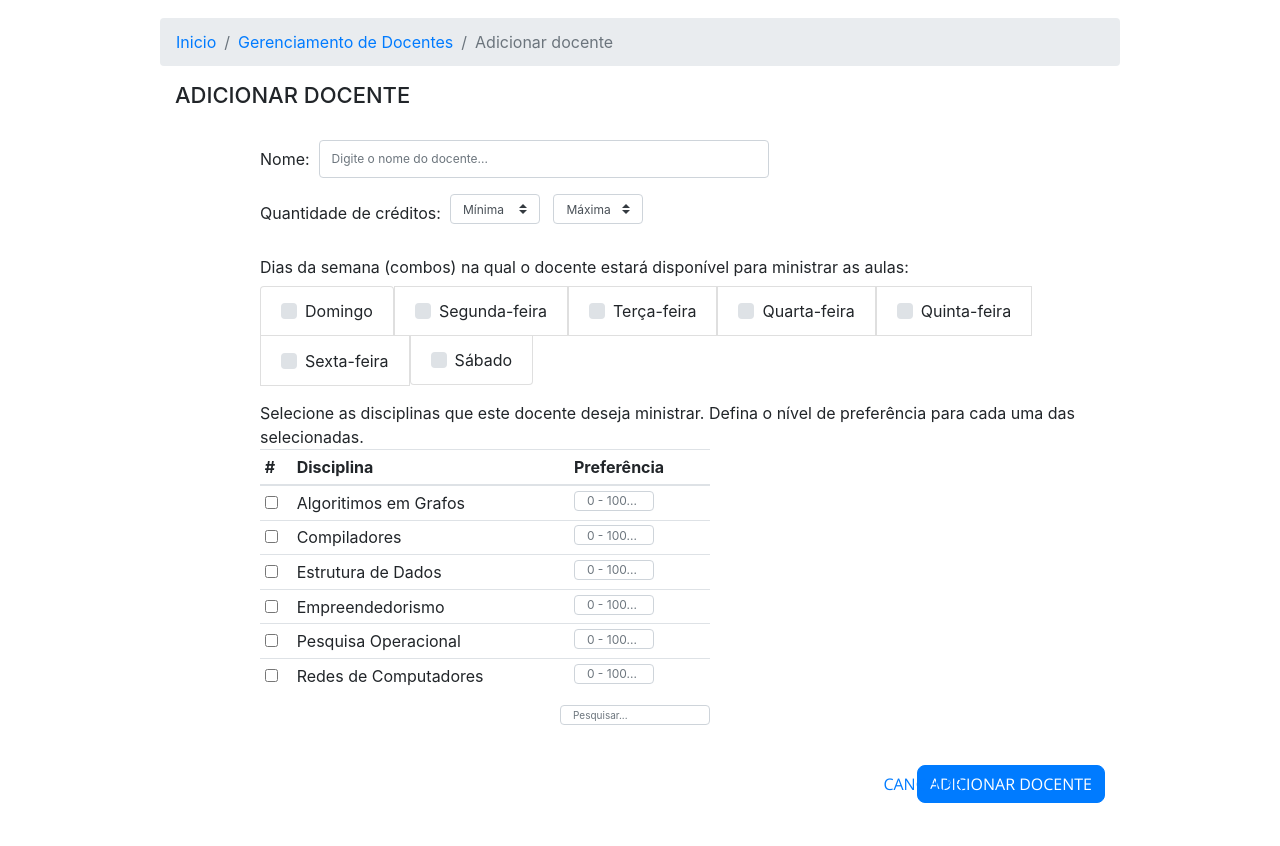
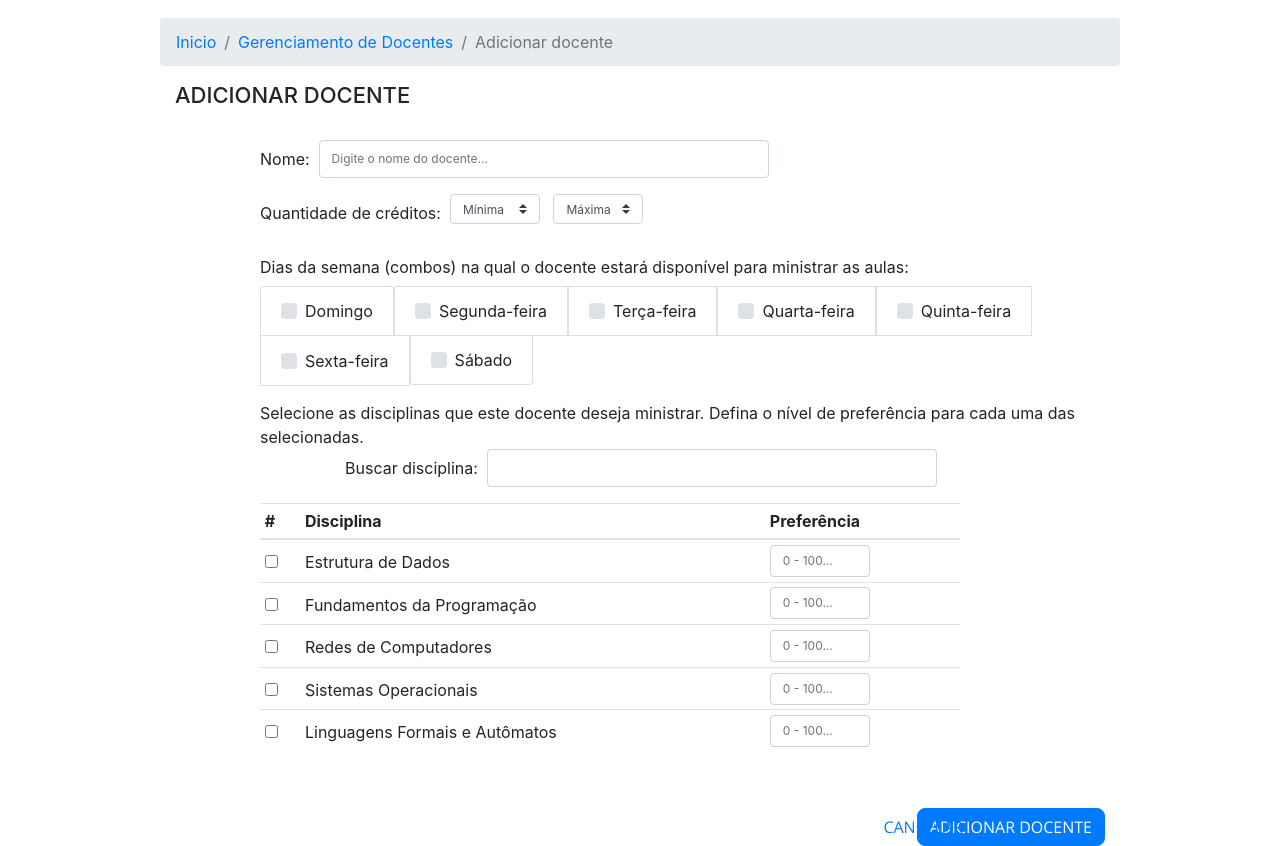
Before and after one commit to alex-felipe/ALOHA, a website with bundled scripts: page web/adicionar_docente.html in a window 1280 px wide. Shown: the part 63-909 px from the top of the page. Before the commit the page ends 866 px from the top, so only its background shows below. Built offline with nearby package versions, Linux system fonts and the light colour scheme.

Commit message:
Atualizações Gerais
Alterações de design nas telas de gerenciamento de docentes e adicionar docente

```diff
--- a/web/adicionar_docente.html
+++ b/web/adicionar_docente.html
@@ -167,7 +167,11 @@
 
         <div class="form-group row" style="padding-left: 100px;">
         Selecione as disciplinas que este docente deseja ministrar. Defina o nível de preferência para cada uma das selecionadas.<br/>
-        <table class="table table-sm" style="width: 450px;">
+        <div class="form-group row" style="padding-left: 100px;">
+          <label for="inputNome" class="col-form-label">Buscar disciplina: &nbsp;</label>
+          <input type="text" class="form-control" id="inputNome" style="font-size: 12px; width: 450px;" placeholder=""/>
+        </div>
+        <table class="table table-sm table-hover" style="width: 700px;">
               <thead>
                 <th>#</th>
                 <th>Disciplina</th>
@@ -175,45 +179,32 @@
               </thead>
               <tbody>
                 <tr>
-                  <td><div class="checkbox checkbox-success"><input type="checkbox" id="checkbox1" class="styled"></div></td>
-                  <td>Algoritimos em Grafos</td>
-                  <td><input type="text" class="form-control" placeholder="0 - 100..." style="font-size: 12px; width: 80px; height: 20px"></td>
+                <td style="padding-top: 10px;"><div class="checkbox checkbox-success" ><input type="checkbox" id="checkbox1" class="styled"><label></label></div></td>
+                  <td style="padding-top: 10px;">Estrutura de Dados</td>
+                  <td><input type="number" max="100" min="0" class="form-control" placeholder="0 - 100..." style="font-size: 12px; width: 100px;"></td>
                 </tr>
                 <tr>
-                  <td><div class="checkbox checkbox-success"><input type="checkbox" id="checkbox1" class="styled"><label></label></div></td>
-                  <td>Compiladores</td>
-                  <td><input type="text" class="form-control" placeholder="0 - 100..." style="font-size: 12px; width: 80px; height: 20px"></td>
+                <td style="padding-top: 10px;"><div class="checkbox checkbox-success" ><input type="checkbox" id="checkbox1" class="styled"><label></label></div></td>
+                  <td style="padding-top: 10px;">Fundamentos da Programação</td>
+                  <td><input type="number" max="100" min="0" class="form-control" placeholder="0 - 100..." style="font-size: 12px; width: 100px;"></td>
                 </tr>
                 <tr>
-                <td><div class="checkbox checkbox-success"><input type="checkbox" id="checkbox1" class="styled"><label></label></div></td>
-                  <td>Estrutura de Dados</td>
-                  <td><input type="text" class="form-control" placeholder="0 - 100..." style="font-size: 12px; width: 80px; height: 20px"></td>
+                <td style="padding-top: 10px;"><div class="checkbox checkbox-success" ><input type="checkbox" id="checkbox1" class="styled"><label></label></div></td>
+                  <td style="padding-top: 10px;">Redes de Computadores</td>
+                  <td><input type="number" max="100" min="0" class="form-control" placeholder="0 - 100..." style="font-size: 12px; width: 100px;"></td>
                 </tr>
                 <tr>
-                <td><div class="checkbox checkbox-success"><input type="checkbox" id="checkbox1" class="styled"><label></label></div></td>
-                  <td>Empreendedorismo</td>
-                  <td><input type="text" class="form-control" placeholder="0 - 100..." style="font-size: 12px; width: 80px; height: 20px"></td>
+                <td style="padding-top: 10px;"><div class="checkbox checkbox-success" ><input type="checkbox" id="checkbox1" class="styled"><label></label></div></td>
+                  <td style="padding-top: 10px;">Sistemas Operacionais</td>
+                  <td><input type="number" max="100" min="0" class="form-control" placeholder="0 - 100..." style="font-size: 12px; width: 100px;"></td>
                 </tr>
                 <tr>
-                  <td>
-                    <div class="checkbox checkbox-success"><input type="checkbox" id="checkbox1" class="styled"></div>
-                  </td>
-                  <td>Pesquisa Operacional</td>
-                  <td><input type="text" class="form-control" placeholder="0 - 100..." style="font-size: 12px; width: 80px; height: 20px"></td>
-                </tr>
-                <tr>
-                  <td>
-                    <div class="checkbox checkbox-success"><input type="checkbox" id="checkbox1" class="styled">
-                    </div>
-                  </td>
-                  <td>Redes de Computadores</td>
-                  <td><input type="text" class="form-control" placeholder="0 - 100..." style="font-size: 12px; width: 80px; height: 20px"></td>
+                <td style="padding-top: 10px;"><div class="checkbox checkbox-success" ><input type="checkbox" id="checkbox1" class="styled"><label></label></div></td>
+                  <td style="padding-top: 10px;">Linguagens Formais e Autômatos</td>
+                  <td><input type="number" max="100" min="0" class="form-control" placeholder="0 - 100..." style="font-size: 12px; width: 100px;"></td>
                 </tr>
               </tbody>
             </table>
-            </div>
-            <div class="form-group row" style="padding-left: 400px; margin-top:-20px">
-               <input type="text" class="form-control" id="inputNome" style="font-size: 10px; width: 150px; margin-right: 140px; height: 20px" placeholder="Pesquisar..."/>
             </div>
 
       </form>
```
Also changed, not shown: web/adicionar_disciplina.html (+5 -4 lines), web/docentes.html (+8 -7 lines).
